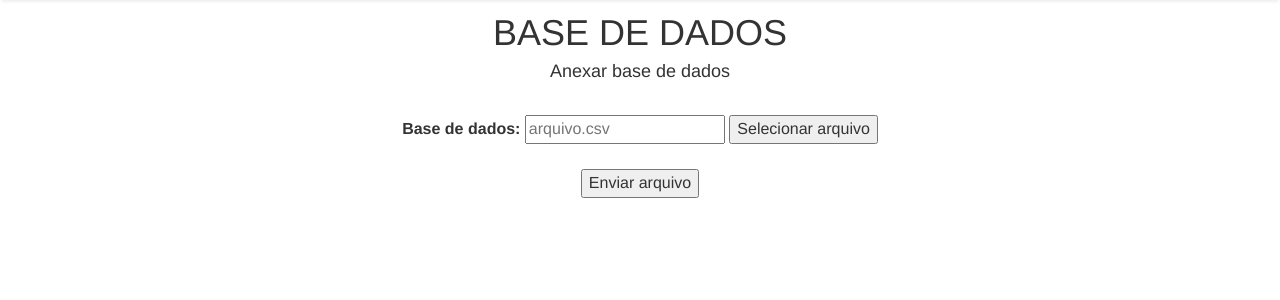
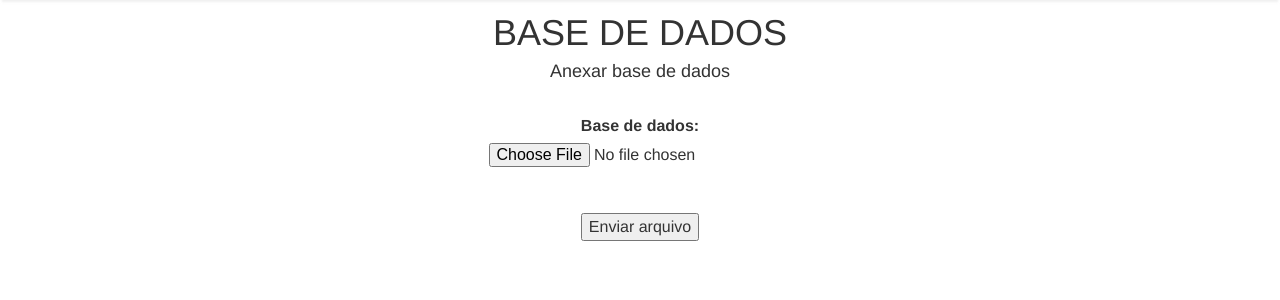
Before and after one commit to myLead/myLead.github.io, a PHP site: page /submeter.html in a window 1280 px wide. Shown: the part 70-370 px from the top of the page. Run offline with PHP 8.4, Linux system fonts and the light colour scheme.

Commit message:
Botão de anexar arquivo
Adicionado o botão do tipo certo para anexar arquivo

```diff
--- a/assets/css/views/custom.css
+++ b/assets/css/views/custom.css
@@ -241,9 +241,9 @@ body, html { font-size: 100%; padding: 0; margin: 0;}
     margin: 80px 0px 5px 0px;
     text-transform: uppercase;
   }
-/*label{
+label{
   display: block;
-}*/
+}
 
 .botao{
   text-align: center;
--- a/submeter.html
+++ b/submeter.html
@@ -113,11 +113,15 @@
             			<h4 class="text-center">Anexar base de dados</h4>
             		</div>
             			<div class="text-center col-md-12" >
-              				<form action="" method="get">
+              				<form action="" method="get" enctype="multipart/form-data">
                         <br><label for="nome">Base de dados:</label>
-                        <input type="text" placeholder="arquivo.csv" name="arquivo"/>
+                        <!--<input type="text" placeholder="arquivo.csv" name="arquivo"/>-->
 
-                        <input class="botao" type="submit" value="Selecionar arquivo" name="selecionar" />
+                        <!--<input class="botao" type="submit" value="Selecionar arquivo" name="selecionar" />-->
+                        <center>
+                          <input class="botao" type="file" name="selecionar" />
+                        </center>
+
                         <br><br><input class="botao" type="submit" value="Enviar arquivo" name="enviar" />
                       </form>
             			</div>
```
